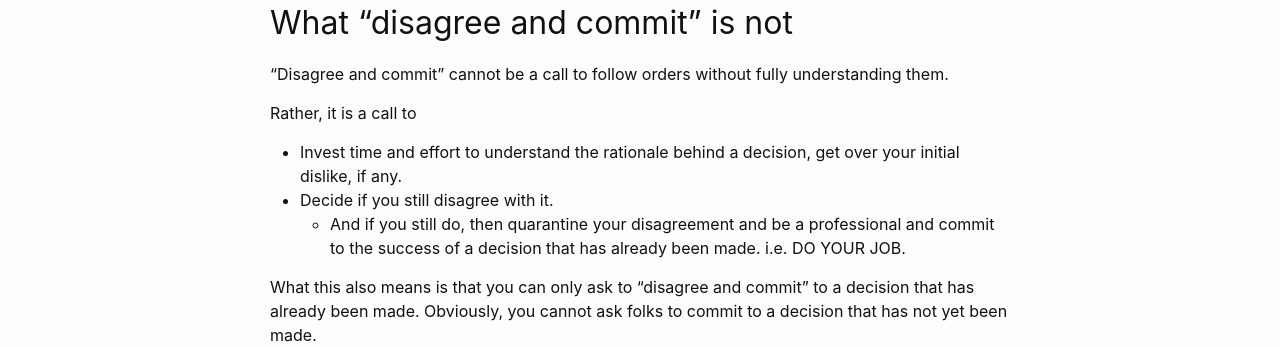
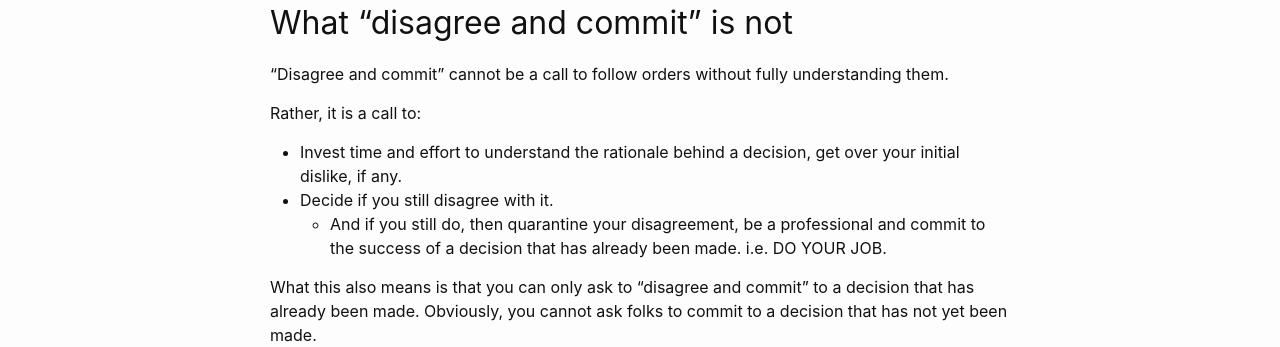
Before and after one commit to ashwnacharya/ashwnacharya.github.io, a Jekyll site: the page built from _posts/2024-04-11-disagree-and-commit.markdown, in a window 1280 px wide. Shown: the part 1637-1984 px from the top of the page. Built offline with Jekyll 4.4.1, drawn with Linux system fonts in a browser that asks for light colours.

Commit message:
Rewording.

```diff
--- a/_posts/2024-04-11-disagree-and-commit.markdown
+++ b/_posts/2024-04-11-disagree-and-commit.markdown
@@ -36,10 +36,9 @@ The commitment that "disagree and commit" demands, therefore, is two-fold:
 ## What "disagree and commit" is not
 "Disagree and commit" cannot be a call to follow orders without fully understanding them.
 
-Rather, it is a call to
-
+Rather, it is a call to:
 * Invest time and effort to understand the rationale behind a decision, get over your initial dislike, if any.
 * Decide if you still disagree with it.
-    * And if you still do, then quarantine your disagreement and be a professional and commit to the success of a decision that has already been made. i.e. DO YOUR JOB.
+    * And if you still do, then quarantine your disagreement, be a professional and commit to the success of a decision that has already been made. i.e. DO YOUR JOB.
 
 What this also means is that you can only ask to "disagree and commit" to a decision that has already been made. Obviously, you cannot ask folks to commit to a decision that has not yet been made.
```
